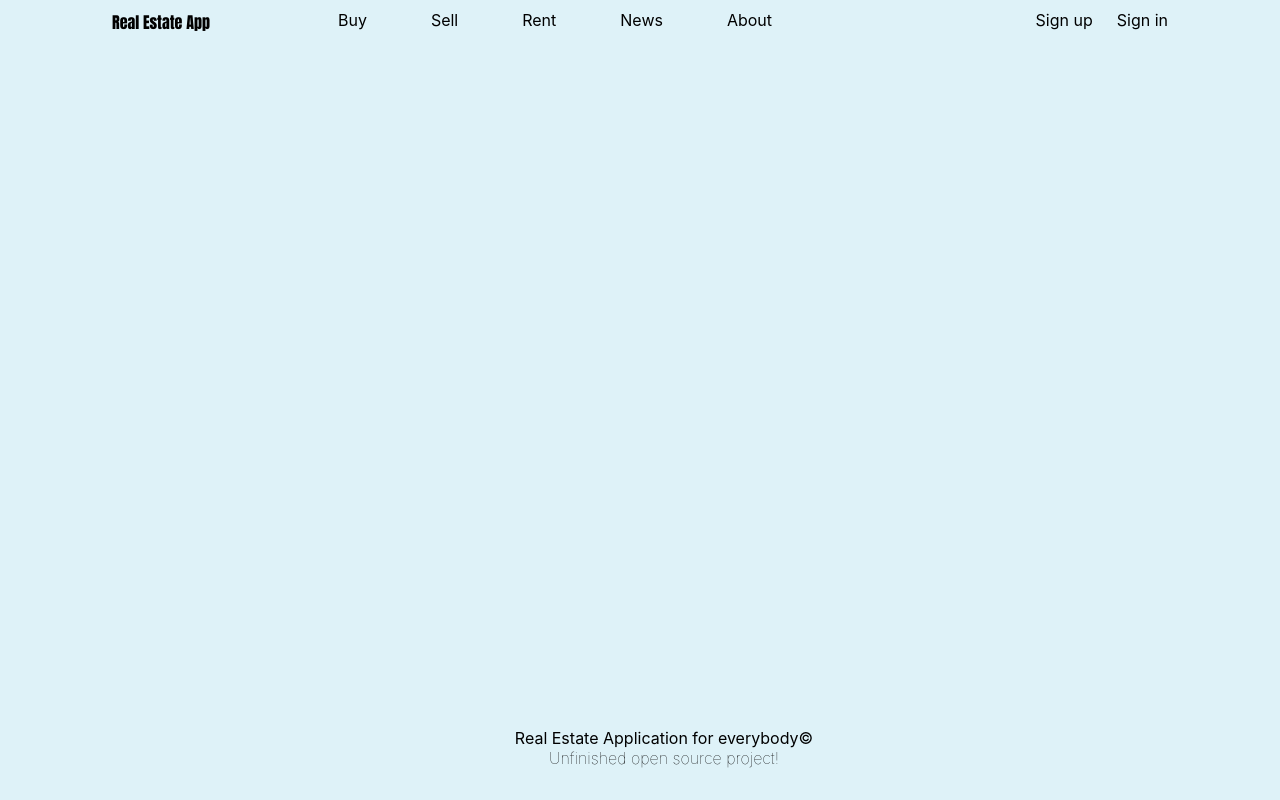
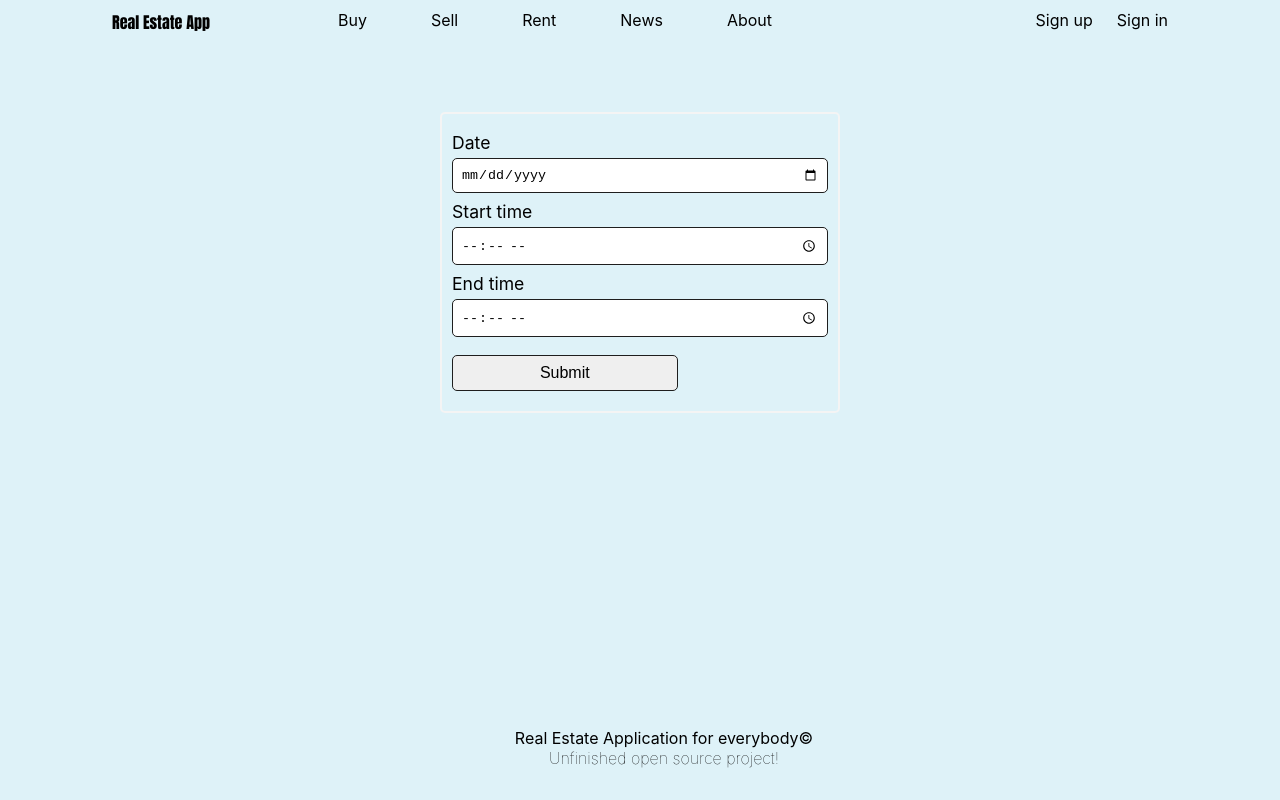
Before and after one commit to devihor25/Real-Estate-App-React, a React (Vite) app: page /edit-meeting in a window 1280 px wide. Built offline with nearby package versions, Linux system fonts and the light colour scheme; no server answers.

Commit message:
edit meeting page

```diff
--- a/src/App.jsx
+++ b/src/App.jsx
@@ -19,6 +19,7 @@ import LandDetails from './components/Land/LandDetails';
 import { ToastContainer } from 'react-toastify';
 import EditHome from './components/Homes/EditHome';
 import EditLand from './components/Land/EditLand';
+import EditMeeting from './components/Meeting/EditMeeting';
 import ChatHistory from './components/Chat/ChatHistory';
 import CreateMeeting from './components/Meeting/CreateMeeting';
 import ListMeetings from './components/Meeting/ListMeetings';
@@ -60,6 +61,7 @@ function App() {
                                     {AdminRoutes}
                                     <Route path="/chat-history" element={<ChatHistory />} />
                                     <Route path="/create-meeting" element={<CreateMeeting />} />
+                                    <Route path="/edit-meeting" element={<EditMeeting />} />
                                     <Route path="/list-meetings" element={<ListMeetings />} />
                                     <Route path="/create-visitation" element={<CreateVisitation />} />
                                 </Routes>
--- /dev/null
+++ b/src/components/Meeting/EditMeeting.jsx
@@ -0,0 +1,64 @@
+import { useContext, useState } from 'react';
+import { hostUrl } from '../../utils/urls';
+import { MEETING_FIELDS } from '../../common/fields';
+import InputFormRow from '../../common/InputFormRow';
+import FormSubmitButton from '../../common/FormSubmitButton';
+import { UserContext } from '../../context/UserContext';
+import { useNavigate } from 'react-router-dom';
+import { checkTextForProfanity } from '@/common/profanity';
+
+export default function EditMeeting() {
+    const params = new URLSearchParams(window.location.search);
+    const meetingId = params.get('meetingId');
+    const [meetingInfo, setMeetingInfo] = useState({});
+    const { user } = useContext(UserContext);
+
+    const navigate = useNavigate()
+
+    const postMeeting = () => {
+        fetch(`${hostUrl}/meeting/${meetingId}`, {
+            method: 'PATCH',
+            body: JSON.stringify(meetingInfo),
+            headers: {
+                'Content-Type': 'application/json',
+                'Authorization': `Bearer ${user.token}`,
+            },
+        })
+            .then((resp) => {
+                if (resp.status === 204) {
+                    navigate("/list-meetings")
+                }
+            })
+    };
+
+    const handleOnSubmit = (e) => {
+        e.preventDefault();
+        if (checkTextForProfanity(meetingInfo)) return
+        postMeeting();
+    };
+
+    const handleOnChange = (e) => {
+        setMeetingInfo({
+            ...meetingInfo,
+            [e.target.name]: e.target.value,
+        });
+    };
+
+    return (
+        <div className="center">
+            <form onSubmit={handleOnSubmit}>
+                {MEETING_FIELDS.map((mf) => (
+                    <InputFormRow
+                        type={mf.type}
+                        key={mf.name}
+                        labelName={mf.labelName}
+                        name={mf.name}
+                        value={meetingInfo[mf.name]}
+                        handleOnChange={handleOnChange}
+                    />
+                ))}
+                <FormSubmitButton />
+            </form>
+        </div>
+    );
+}
```
